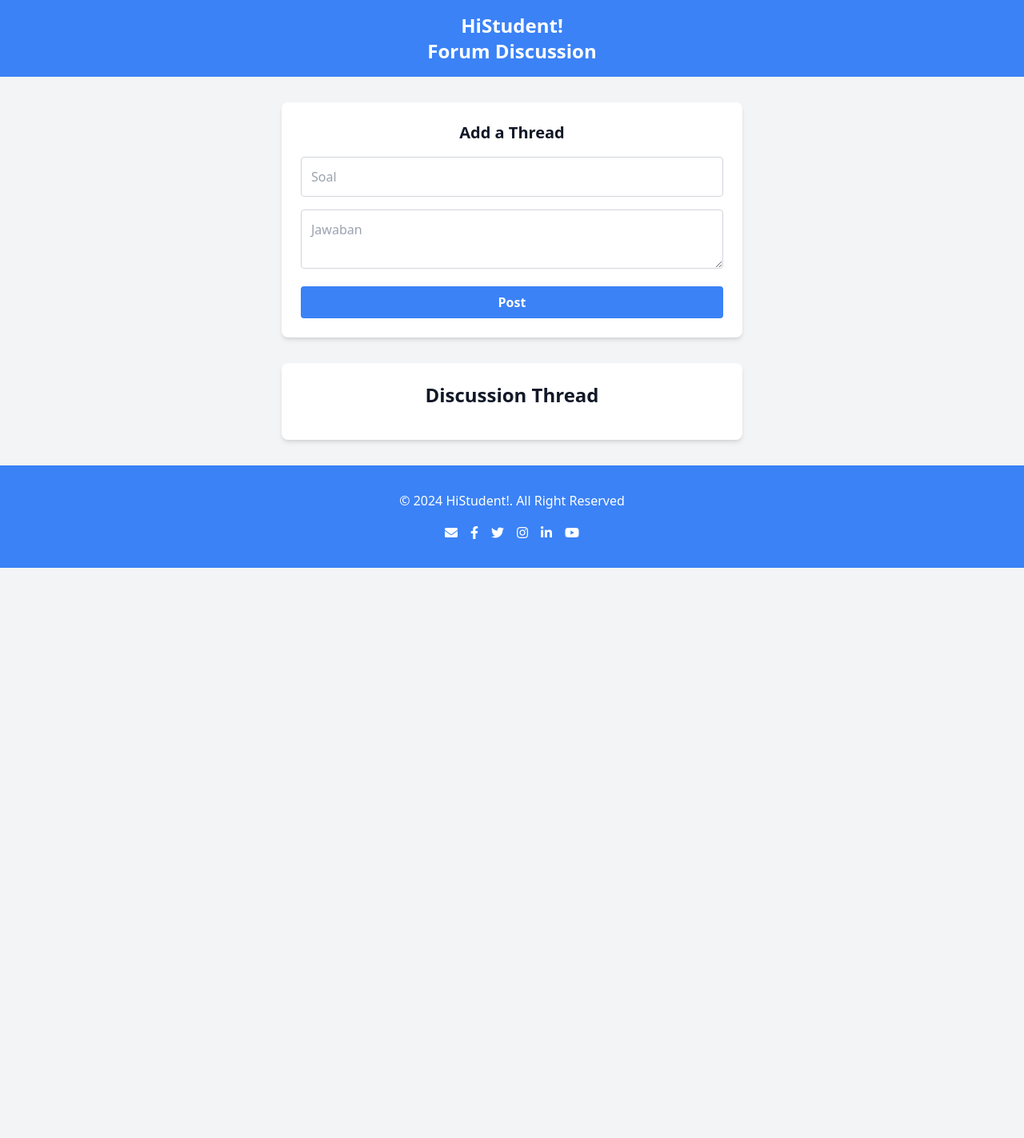
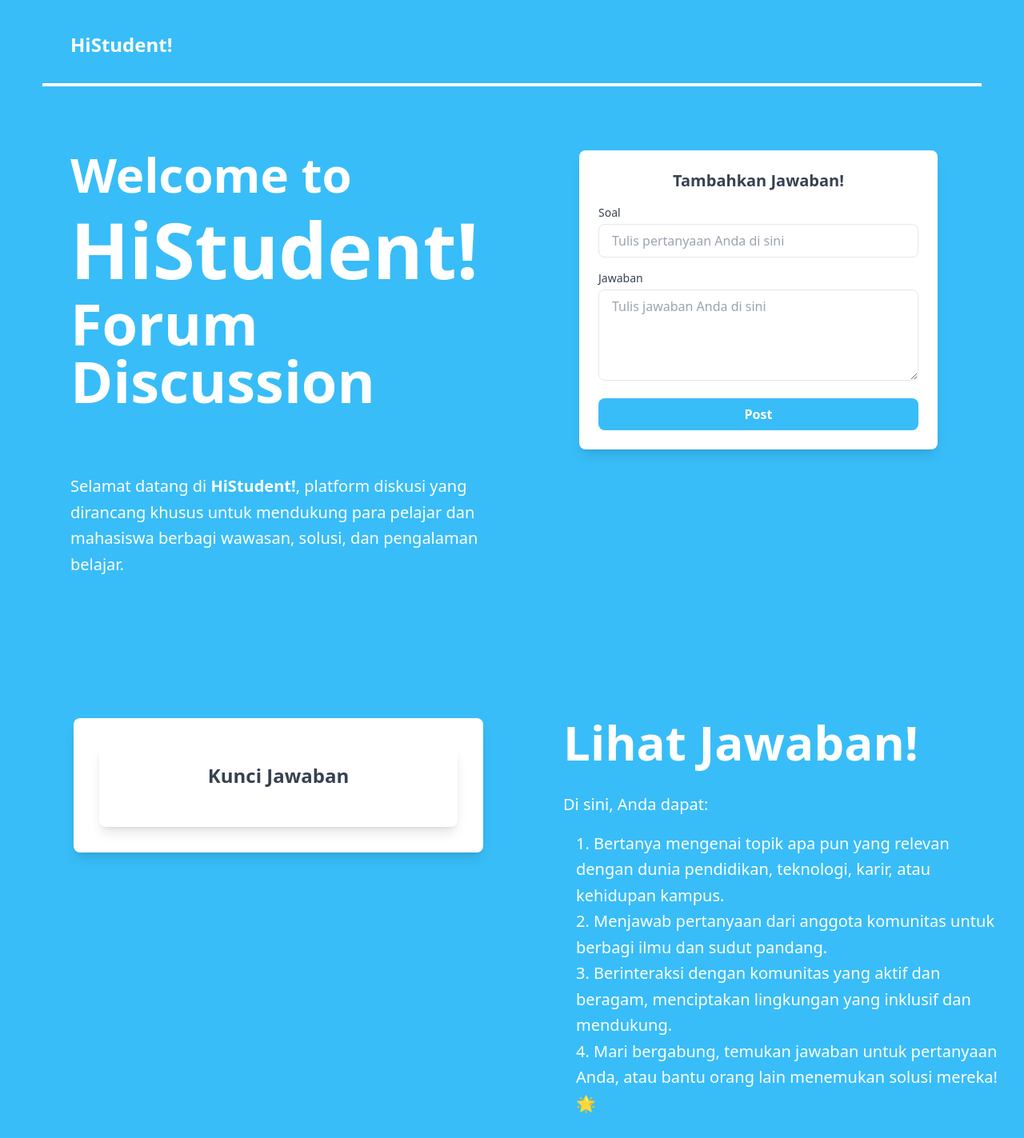
Before and after one commit to NaufalYogaPratama/HiStudent--web, a website with bundled scripts: page build/index.html in a window 1280 px wide. Shown: the top 1423 px of the page at 80% size. Before the commit the page ends 800 px from the top, so only its background shows below. Built offline with nearby package versions, Linux system fonts and the light colour scheme; no server answers.

Commit message:
make: new layout & styling

```diff
--- a/build/app.js
+++ b/build/app.js
@@ -9,12 +9,13 @@ import {
 
 // Firebase Configuration
 const firebaseConfig = {
-  apiKey: "YOUR_API_KEY",
-  authDomain: "YOUR_PROJECT_ID.firebaseapp.com",
-  projectId: "YOUR_PROJECT_ID",
-  storageBucket: "YOUR_PROJECT_ID.appspot.com",
-  messagingSenderId: "YOUR_MESSAGING_SENDER_ID",
-  appId: "YOUR_APP_ID",
+  apiKey: "AIzaSyAiEJl-peNdoYmVWuMUDSWJJ7qGRXgNq-c",
+  authDomain: "histudent-web.firebaseapp.com",
+  projectId: "histudent-web",
+  storageBucket: "histudent-web.firebasestorage.app",
+  messagingSenderId: "472200870701",
+  appId: "1:472200870701:web:3454afe8212c90ee05b1a4",
+  measurementId: "G-Z8H9SQ2F8Y",
 };
 
 // Initialize Firebase
@@ -25,18 +26,24 @@ const postThreadBtn = document.getElementById("post-thread");
 const threadTitle = document.getElementById("thread-title");
 const threadContent = document.getElementById("thread-content");
 
-postThreadBtn.addEventListener("click", async () => {
+postThreadBtn.addEventListener("click", async (event) => {
+  event.preventDefault();
+  console.log("Submit button clicked");
+
   if (!threadTitle.value || !threadContent.value) {
     alert("Please fill in both title and content.");
+    console.log("Missing title or content");
     return;
   }
 
   try {
+    console.log("Adding document to Firestore");
     await addDoc(collection(db, "threads"), {
       title: threadTitle.value,
       content: threadContent.value,
       createdAt: new Date(),
     });
+    console.log("Document successfully added");
     threadTitle.value = "";
     threadContent.value = "";
     alert("Thread posted successfully!");
@@ -49,7 +56,7 @@ const threadList = document.getElementById("thread-list");
 
 // Real-time Listener
 onSnapshot(collection(db, "threads"), (snapshot) => {
-  threadList.innerHTML = ""; // Clear list sebelum mengisi ulang
+  threadList.innerHTML = "";
   snapshot.forEach((doc) => {
     const thread = doc.data();
     const li = document.createElement("li");
--- a/build/index.html
+++ b/build/index.html
@@ -4,45 +4,141 @@
     <meta charset="UTF-8" />
     <meta name="viewport" content="width=device-width, initial-scale=1.0" />
     <script src="https://cdn.tailwindcss.com"></script>
+    <script type="module" src="app.js" defer></script>
     <link
       rel="stylesheet"
       href="https://cdnjs.cloudflare.com/ajax/libs/font-awesome/5.15.3/css/all.min.css"
     />
-    <title>Forum Discussion</title>
-    <!-- <link rel="stylesheet" href="style.css" /> -->
-    <script type="module" src="app.js" defer></script>
+    <title>HiStudent! Forum Discussion</title>
   </head>
-  <body class="bg-gray-100 text-gray-900">
-    <!-- Navbar -->
-    <nav class="bg-blue-500 text-white py-4">
-      <div class="container mx-auto text-center">
-        <h1 class="text-2xl font-bold">HiStudent!</h1>
-        <h2 class="text-2xl font-bold">Forum Discussion</h2>
+  <body class="bg-sky-400">
+    <!-- Navbar Section -->
+    <nav class="bg-sky-400 py-10 mb-4">
+      <div
+        class="container mx-auto flex justify-between items-center px-6 text-white"
+      >
+        <h1 class="text-2xl font-bold mb-8 ml-16 text-white">HiStudent!</h1>
       </div>
+      <hr class="w-11/12 mx-auto border-t-4 border-white" />
     </nav>
+    <!-- Main Content -->
+    <div
+      class="container mx-auto p-6 flex flex-col lg:flex-row items-center lg:items-start text-white"
+    >
+      <!-- Left Section -->
+      <div class="lg:w-1/2 text-center lg:text-left mb-8 lg:mb-0">
+        <!-- Header Section -->
+        <h2 class="text-6xl font-extrabold mb-4 ml-16">Welcome to</h2>
+        <h2 class="text-8xl font-extrabold mb-2 ml-16">HiStudent!</h2>
+        <h3 class="text-7xl font-extrabold mb-20 ml-16">Forum Discussion</h3>
 
-    <!-- Form untuk Menambahkan Thread -->
-    <div id="add-thread" class="container mx-auto my-8 p-6 bg-white shadow-md rounded-lg max-w-xl">
-      <h2 class="text-xl font-semibold mb-4 text-center">Add a Thread</h2>
-      <input id="thread-title" type="text" placeholder="Soal" class="w-full p-3 border border-gray-300 rounded mb-4" required></input>
-      <textarea id="thread-content" placeholder="Jawaban" class="w-full p-3 border border-gray-300 rounded mb-4" required></textarea>
-      <button id="post-thread" class="bg-blue-500 text-white px-4 py-2 rounded w-full font-semibold">Post</button>
+        <!-- Description Section -->
+        <p class="max-w-xl text-xl leading-relaxed ml-16 mb-32">
+          Selamat datang di <span class="font-semibold">HiStudent!</span>,
+          platform diskusi yang dirancang khusus untuk mendukung para pelajar
+          dan mahasiswa berbagi wawasan, solusi, dan pengalaman belajar.
+        </p>
       </div>
 
-    <!-- Daftar Thread -->
-      <div class="mt-8 p-6 bg-white shadow-md rounded-lg container mx-auto my-8 p-6 bg-white shadow-md rounded-lg max-w-xl">
-        <h2 class="text-2xl font-semibold mb-4 text-center">Discussion Thread</h2>
-        <ul id="thread-list" class="space-y-4">
-          <!-- Thread items akan di-render di sini -->
+      <!-- Right Section -->
+      <div class="lg:w-1/2 flex justify-center">
+        <!-- Add a Thread Section -->
+        <div
+          id="add-thread"
+          class="bg-white rounded-lg shadow-lg p-6 w-full max-w-md text-gray-700"
+        >
+          <h3 class="text-xl font-semibold mb-4 text-center">Tambahkan Jawaban!</h3>
+          <form class="space-y-4">
+            <div>
+              <label for="question" class="block text-sm font-medium mb-1"
+                >Soal</label
+              >
+              <input
+                type="text"
+                id="thread-title"
+                class="w-full px-4 py-2 border rounded-lg focus:outline-none focus:ring-2 focus:ring-sky-400"
+                placeholder="Tulis pertanyaan Anda di sini"
+              />
+            </div>
+            <div>
+              <label for="answer" class="block text-sm font-medium mb-1"
+                >Jawaban</label
+              >
+              <textarea
+                id="thread-content"
+                rows="4"
+                class="w-full px-4 py-2 border rounded-lg focus:outline-none focus:ring-2 focus:ring-sky-400"
+                placeholder="Tulis jawaban Anda di sini"
+              ></textarea>
+            </div>
+            <button
+              id="post-thread"
+              type="submit"
+              class="w-full bg-sky-400 text-white font-semibold py-2 rounded-lg hover:bg-sky-600"
+            >
+              Post
+            </button>
+          </form>
+        </div>
+      </div>
+    </div>
+
+    <!-- Second Content -->
+    <div
+      class="container mx-auto p-6 flex flex-col lg:flex-row items-center lg:items-start text-white mb-8"
+    >
+      <!-- Left Section -->
+      <div class="lg:w-1/2 flex justify-center">
+        <!-- Add a Thread Section -->
+        <div
+          class="bg-white rounded-lg shadow-lg p-8 w-full max-w-lg text-gray-700 ml-8 mb-8"
+        >
+          <div class="bg-white rounded-lg shadow-lg p-6 text-gray-700">
+            <h3 class="text-2xl font-bold mb-6 text-center">
+              Kunci Jawaban
+            </h3>
+            <ul id="thread-list" class="space-y-4 overflow-y-auto max-h-96">
+              <!-- Thread items akan dirender melalui app.js -->
             </ul>
           </div>
+        </div>
+      </div>
 
+      <!-- Right Section -->
+      <div class="lg:w-1/2 text-center lg:text-left mb-8 lg:mb-0">
+        <!-- Header Section -->
+        <h2 class="text-6xl font-extrabold mb-8 ml-16">Lihat Jawaban!</h2>
 
-    <!-- Footer -->
-    <footer class="bg-blue-500 text-white py-8">
+        <!-- Description Section -->
+        <p class="max-w-xl text-xl leading-relaxed ml-16 mb-4">
+          Di sini, Anda dapat:
+        </p>
+        <ul class="list-decimal list-inside text-xl leading-relaxed ml-20">
+          <li>
+            Bertanya mengenai topik apa pun yang relevan dengan dunia
+            pendidikan, teknologi, karir, atau kehidupan kampus.
+          </li>
+          <li>
+            Menjawab pertanyaan dari anggota komunitas untuk berbagi ilmu dan
+            sudut pandang.
+          </li>
+          <li>
+            Berinteraksi dengan komunitas yang aktif dan beragam, menciptakan
+            lingkungan yang inklusif dan mendukung.
+          </li>
+          <li>
+            Mari bergabung, temukan jawaban untuk pertanyaan Anda, atau bantu
+            orang lain menemukan solusi mereka! 🌟
+          </li>
+        </ul>
+      </div>
+    </div>
+  </body>
+  <footer class="bg-sky-400 text-white py-8">
+    <hr class="w-11/12 mx-auto border-t-2 border-white mb-4" />
     <div class="container mx-auto text-center">
       <p>© 2024 HiStudent!. All Right Reserved</p>
-        <div class="flex justify-center space-x-4 mt-4">
+      <div class="flex justify-center space-x-4 mt-4 mb-2">
         <a class="text-white" href="#"><i class="fas fa-envelope"></i></a>
         <a class="text-white" href="#"><i class="fab fa-facebook-f"></i></a>
         <a class="text-white" href="#"><i class="fab fa-twitter"></i></a>
@@ -52,5 +148,4 @@
       </div>
     </div>
   </footer>
-  </body>
 </html>
```
Also changed, not shown: 1 other file. Lines whose indentation alone changed are shown as unchanged.
